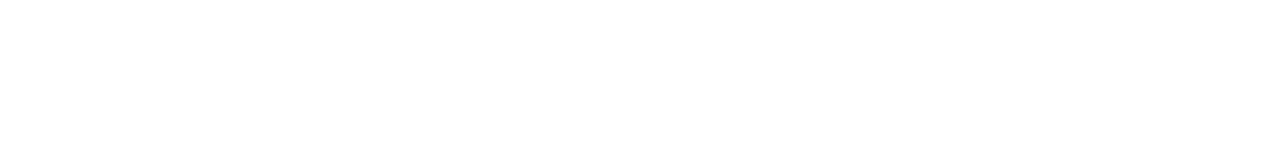
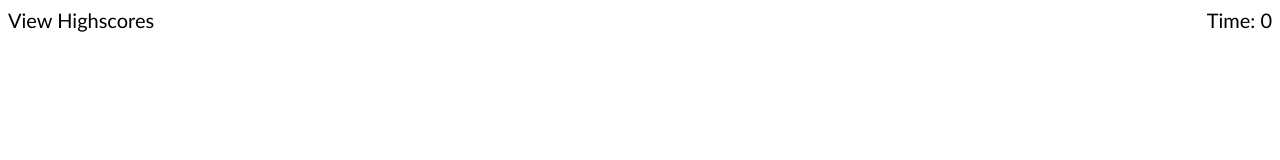
Before and after one commit to ahuber25/week4homework, a plain HTML site: page index.html in a window 1280 px wide. Drawn offline with Linux system fonts and the light colour scheme.

Commit message:
header style

```diff
--- a/assets/css/style.css
+++ b/assets/css/style.css
@@ -0,0 +1,16 @@
+header {
+    display: flex;
+    flex-wrap: wrap;
+    justify-content: space-between;
+    font-family: 'Trebuchet MS', 'Lucida Sans Unicode', 'Lucida Grande', 'Lucida Sans', Arial, sans-serif;
+    font-size: 20px;
+}
+
+a {
+    text-decoration: none;
+    color: black;
+}
+
+a:hover {
+    color: powderblue;
+}
--- a/index.html
+++ b/index.html
@@ -7,4 +7,10 @@
 
         <link rel="stylesheet" href="./assets/css/style.css" />
     </head>
+    <body>
+        <header>
+            <a class="scores" href="highscores.html">View Highscores</a>
+            <div class="timer">Time: <span id="time">0</span></div>
+        </header>
+    </body>
 </html>
```
